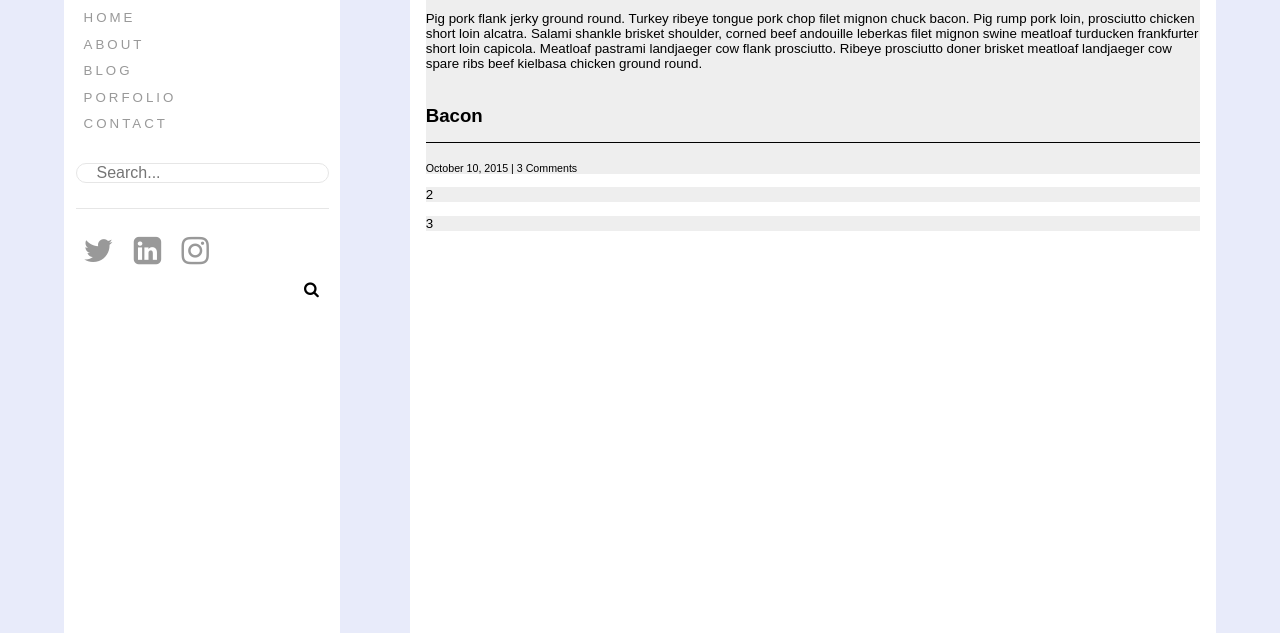
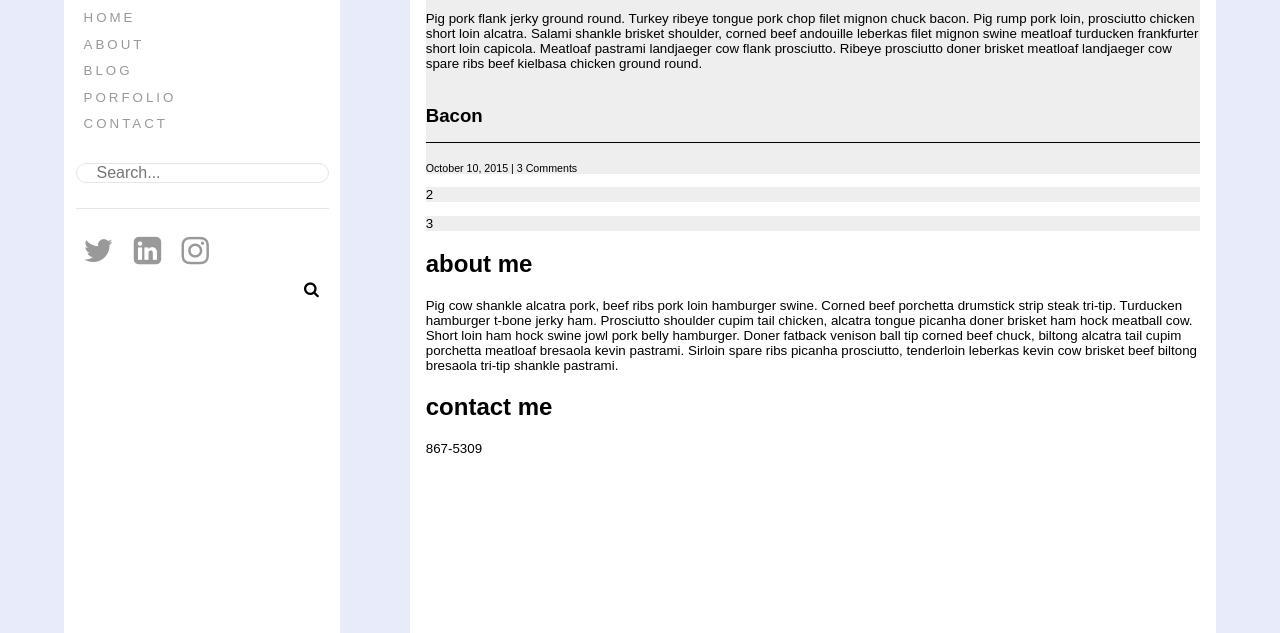
Before and after one commit to cmauban/cmauban.github.io, a website: page src/index.html in a window 1280 px wide. Shown: the part 167-800 px from the top of the page. Drawn offline with nearby package versions, Linux system fonts and the light colour scheme; files that its build step writes are made by us from their sources.

Commit message:
added more content in tabs

```diff
--- a/src/index.html
+++ b/src/index.html
@@ -56,6 +56,8 @@
         <section class="blog-content"> <!--BLOG CONTENT-->
           <section class="blog-grid">
             <div class="grid-pad">
+
+          <section class="panel active" id="panel-blog">
           <article id="post-1" class="post">
           <h4>post</h4>
           <p>Bacon ipsum dolor amet ball tip tongue tail, beef pastrami shoulder pork belly cupim. Ribeye capicola pastrami, cow hamburger shoulder doner kielbasa jowl pig tongue picanha tri-tip tail salami. Filet mignon pig venison pastrami bresaola strip steak brisket cupim. Short ribs porchetta salami short loin pork chop rump. Jowl biltong bacon salami porchetta frankfurter, turducken brisket tri-tip picanha kevin t-bone beef andouille.</p>
@@ -72,6 +74,15 @@
           <article id="post-3" class="post">
             <p>3</p>
           </article>
+      </section> <!--END OF BLOG PANEL-->
+        <section class="panel active" id="panel-about">
+          <h2>about me</h2>
+          <p>Pig cow shankle alcatra pork, beef ribs pork loin hamburger swine. Corned beef porchetta drumstick strip steak tri-tip. Turducken hamburger t-bone jerky ham. Prosciutto shoulder cupim tail chicken, alcatra tongue picanha doner brisket ham hock meatball cow. Short loin ham hock swine jowl pork belly hamburger. Doner fatback venison ball tip corned beef chuck, biltong alcatra tail cupim porchetta meatloaf bresaola kevin pastrami. Sirloin spare ribs picanha prosciutto, tenderloin leberkas kevin cow brisket beef biltong bresaola tri-tip shankle pastrami.</p>
+        </section> <!--END OF ABOUT PANEL-->
+        <section class="panel active" id="panel-contact">
+          <h2>contact me</h2>
+          <p>867-5309</p>
+        </section>
       </div>
     </section>
       </section>
--- a/src/scss/_common.scss
+++ b/src/scss/_common.scss
@@ -19,6 +19,14 @@ body {
   max-width: 1400px;
 }
 
+.panel { //HIDES/ACTIVATES PANELS
+  display: none; //ONLY 1 PANEL SHOWN
+
+      &.active { //SHOWS ACTIVE PANEL
+        display: inherit;
+      }
+
+}
 
 //
 //
```
